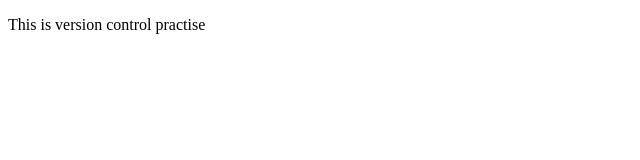
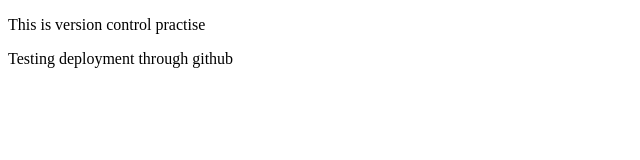
Before and after one commit to jennyp1999/Test-Repository, a plain HTML site: page index.html in a window 1280 px wide. Shown: the whole page, without its empty margins (0-640 px from the left). Drawn offline with Linux system fonts and the light colour scheme.

Commit message:
GitHub/Netlify Deploy Test

```diff
--- a/index.html
+++ b/index.html
@@ -5,6 +5,7 @@
   </head>
   <body>
     <p>This is version control practise</p>
+    <p>Testing deployment through github</p>
   </body>
 </html>
 
```
